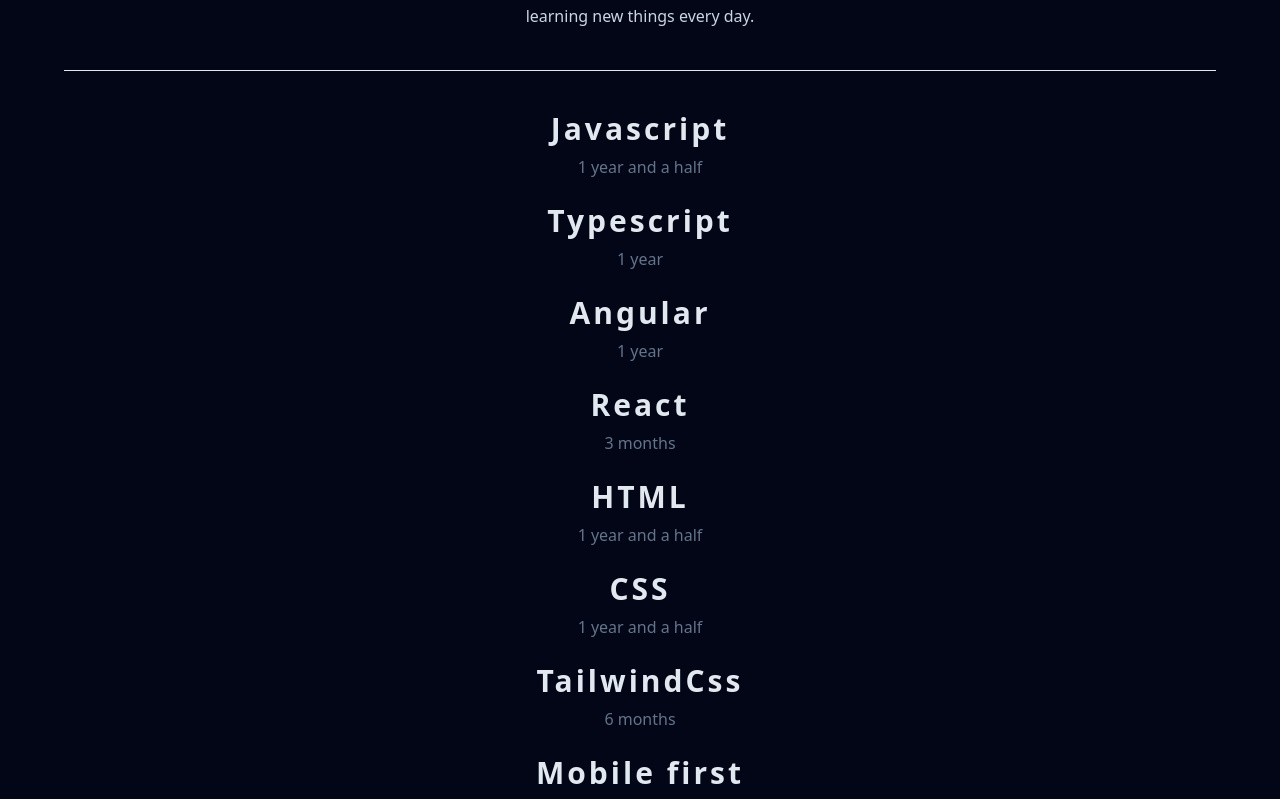
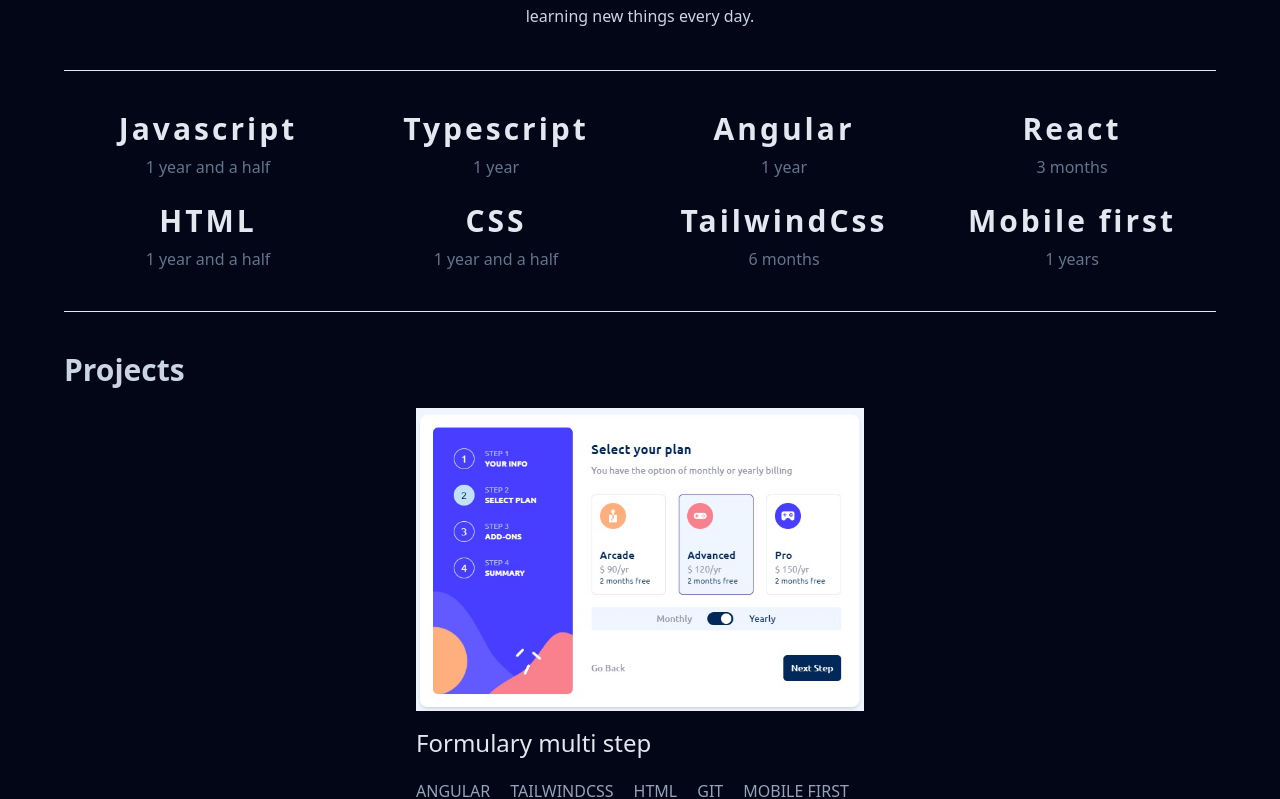
Before and after one commit to HenryAprendo/skills, an Angular app: page / in a window 1280 px wide. Shown: the part 749-1548 px from the top of the page. Built offline with nearby package versions, Linux system fonts and the light colour scheme.

Commit message:
Diseño responsivo para tablet y desktop de la sección de habilidades

```diff
--- a/src/app/app.component.html
+++ b/src/app/app.component.html
@@ -20,7 +20,7 @@
 
   <!-- seccion de habilidades -->
   <section class="border-b py-10">
-    <ul class="space-y-6 grid grid-cols-1">
+    <ul class="grid grid-cols-1 gap-y-6 md:grid-cols-2 lg:grid-cols-4 md:space-y-0">
       <li class="text-center space-y-2" *ngFor="let item of technologiesList">
         <h2 class="text-slate-200 font-semibold text-3xl tracking-widest">{{item.title}}</h2>
         <p class="text-slate-500 text-base">{{item.experience}}</p>
```
